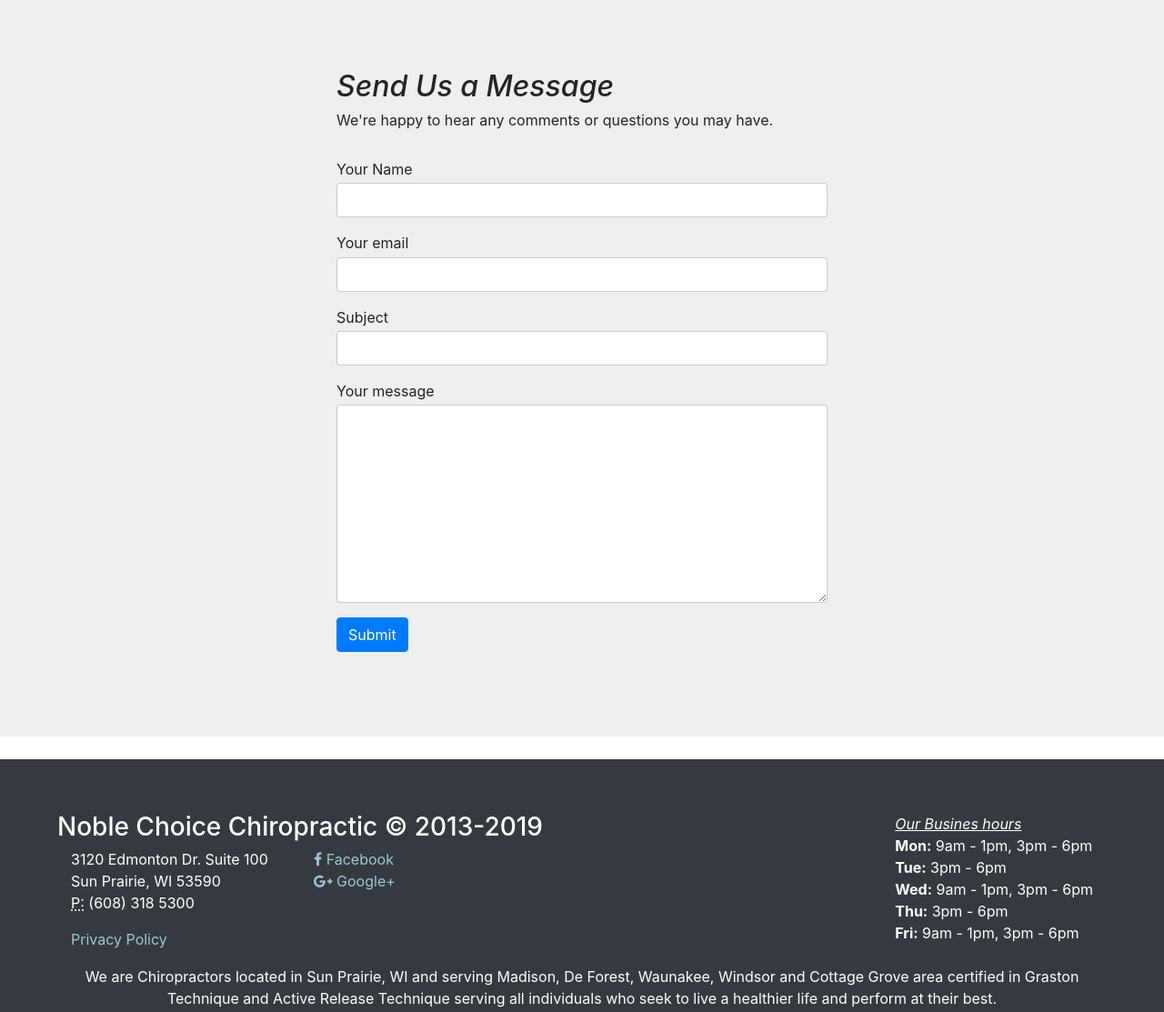
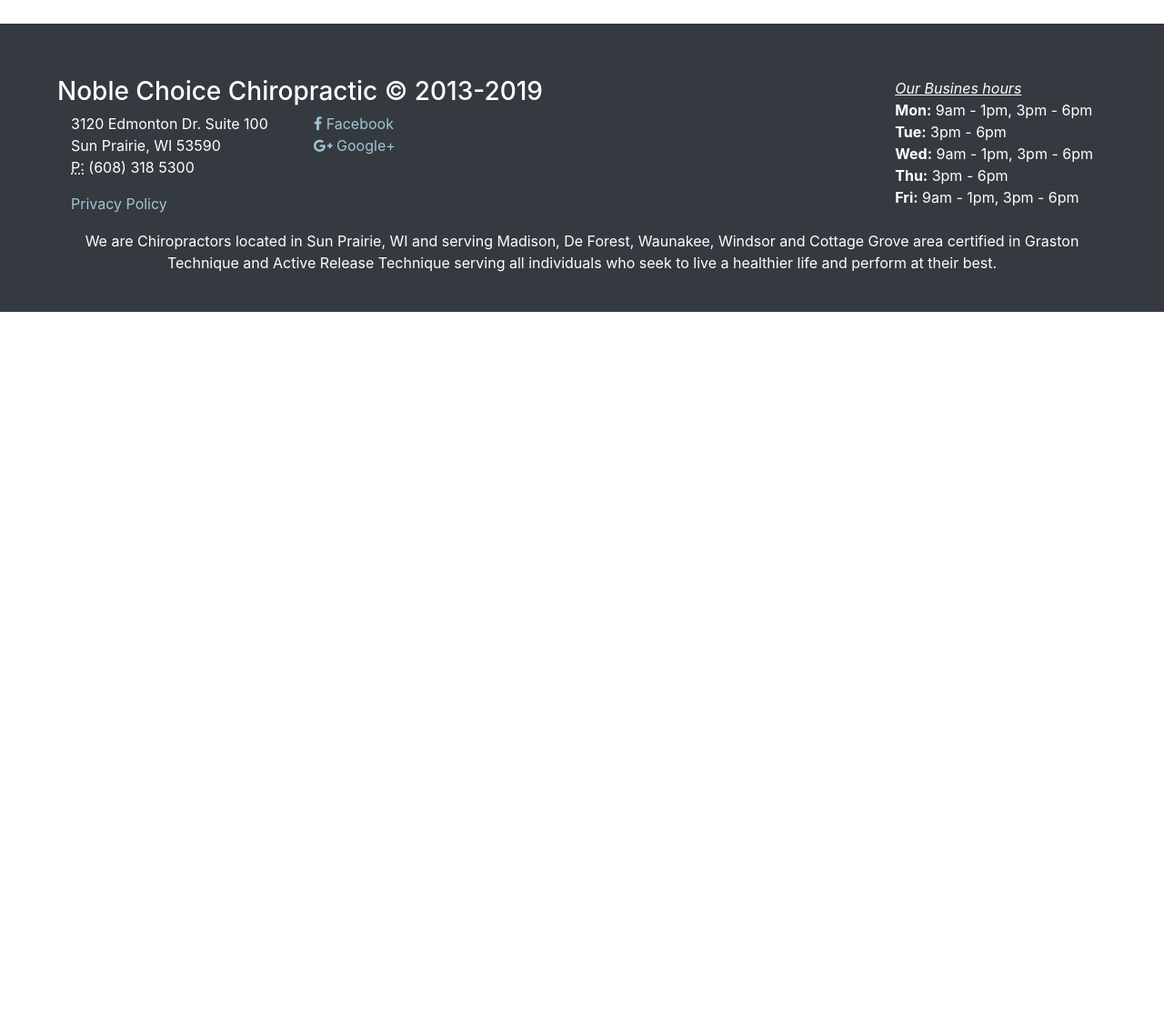
Before and after one commit to ajwahlb/nobleChoice, a Jekyll site: the page built from _pages/contact-us.html, in a window 1280 px wide and 1400 px high, scrolled down 577 px. Shown: the part 287-1400 px from the top of the window at 91% size. Built offline with Jekyll 4.4.1, drawn with Linux system fonts in a browser that asks for light colours; nearby versions of some CDN libraries; after the commit the page ends 1207 px from its top, so only the background shows below that.

Commit message:
Update contact-us.html
get rid of form

```diff
--- a/_pages/contact-us.html
+++ b/_pages/contact-us.html
@@ -39,7 +39,7 @@ permalink: /contact-us/
 	</div>
 </div>
 
-<div class="grey-bg">
+<!-- <div class="grey-bg">
 	<div class="container">
 		<div class="row underline justify-content-center">
 			<div class="col-md-6">
@@ -72,4 +72,4 @@ permalink: /contact-us/
 			</div>
 		</div>
 	</div>
-</div>
+</div> -->
```
